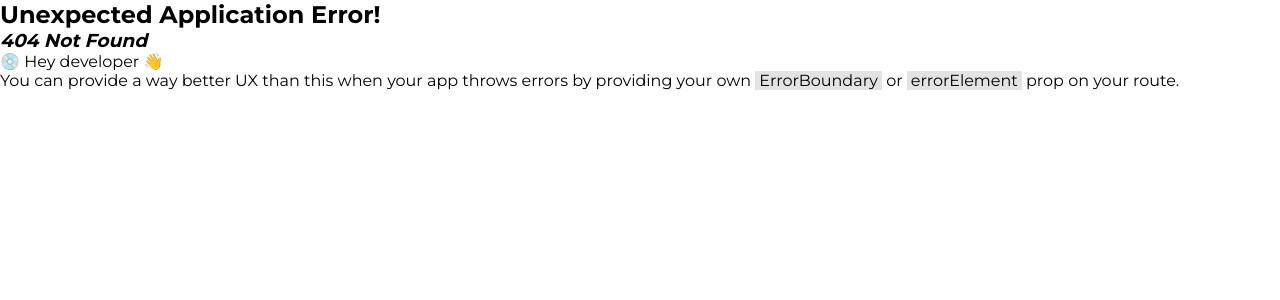
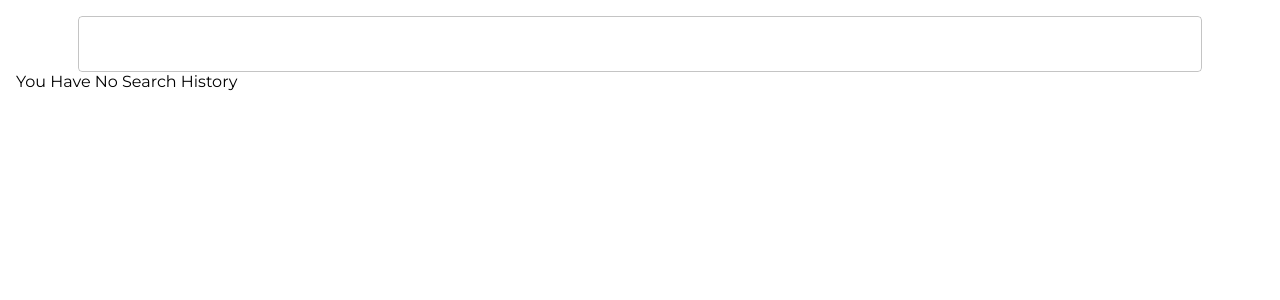
Before and after one commit to dhani-el/test-portal, a React (Vite) app: page /search in a window 1280 px wide. Before the commit this address had no page. Shown: the top 300 px of the page. Built offline with nearby package versions, Linux system fonts and the light colour scheme.

Commit message:
a  little more setup

```diff
--- /dev/null
+++ b/src/CandidateDashBoard/Search/interfaces.ts
@@ -0,0 +1,19 @@
+
+
+interface DropDownItemProp{
+    aResult:String
+}
+
+interface DropDownProps{
+    searchResult:string[]
+}
+
+interface HistoryBodyProp{
+    entries:string[]
+}
+
+interface AsearchHistoryProp{
+    entry:string
+}
+
+export {DropDownItemProp,DropDownProps,HistoryBodyProp,AsearchHistoryProp}
--- /dev/null
+++ b/src/CandidateDashBoard/Search/search.scss
@@ -0,0 +1,13 @@
+
+#search-page-container{
+    width: 100vw;
+    padding: 1rem;
+    #search-bar-container{
+        width: 100%;
+        display: flex;
+        justify-content: center;
+        .MuiFormControl-root.MuiTextField-root.css-1u3bzj6-MuiFormControl-root-MuiTextField-root{
+            width: 90%;
+        }
+    }
+}
--- /dev/null
+++ b/src/CandidateDashBoard/Search/search.tsx
@@ -0,0 +1,62 @@
+import { useState } from "react";
+import { TextField } from "@mui/material";
+import "./search.scss";
+import { DropDownItemProp,DropDownProps,HistoryBodyProp,AsearchHistoryProp } from "./interfaces";
+
+
+export default function SearchPage(){
+    const [serchBarValue, setSearchBarValue] = useState('');
+    const [searchResult, setSearchResult] = useState<string[]>([]);
+    return <div id="search-page-container">
+                <section id="search-bar-container">
+                    <TextField/>
+                    <DropDown searchResult={searchResult} />
+                </section>
+                <History/>
+    </div>
+}
+
+function DropDown({searchResult}:DropDownProps){
+    return <div>
+                {
+                    searchResult.map(function(aResult){
+                        return <DropDownItem aResult={aResult}  key={aResult.slice(0,4)}/>
+                    })
+                }
+    </div>
+}
+
+function DropDownItem({aResult}:DropDownItemProp){
+    return <div>
+                <p>{aResult}</p>
+    </div>
+}
+
+function History(){
+    const [searchHistory,setSearchHistory] = useState<string[]>([])
+    const [noSearchHistory,setNoSearchHistory] = useState<boolean>(true);
+    return( noSearchHistory ? <NoHistoryIndicator/> : <HistoryBody entries={searchHistory}/> )
+
+}
+
+function NoHistoryIndicator(){
+    return <div>
+                <p>You Have No Search History</p>
+    </div>
+}
+
+function HistoryBody({entries}:HistoryBodyProp){
+    return <main>
+                {
+                    entries.map((anEntry)=>{
+                        return <AsearchHistory entry={anEntry} key={anEntry.slice(0,4)}/>
+                    })
+                }
+            </main>
+}
+
+function AsearchHistory({entry}:AsearchHistoryProp){
+    return <div>
+                <p>{entry}</p>
+            </div>
+}
--- a/src/general style/index.scss
+++ b/src/index.scss
@@ -9,3 +9,9 @@
     font-family: bebas;
     src: url(../assets/fonts/BebasNeue-Regular.ttf);
 }
+
+*{
+    box-sizing: border-box;
+    padding: 0;
+    margin: 0;
+}
```
Also changed, not shown: src/App.jsx (+7 -2 lines), src/CandidateDashBoard/Search/search.jsx (deleted, +0 -7 lines), src/CandidateDashBoard/Settings and Profile/components.jsx (renamed from src/CandidateDashBoard/Settings/components.jsx), src/CandidateDashBoard/Settings and Profile/settings.jsx (renamed from src/CandidateDashBoard/Settings/settings.jsx).
